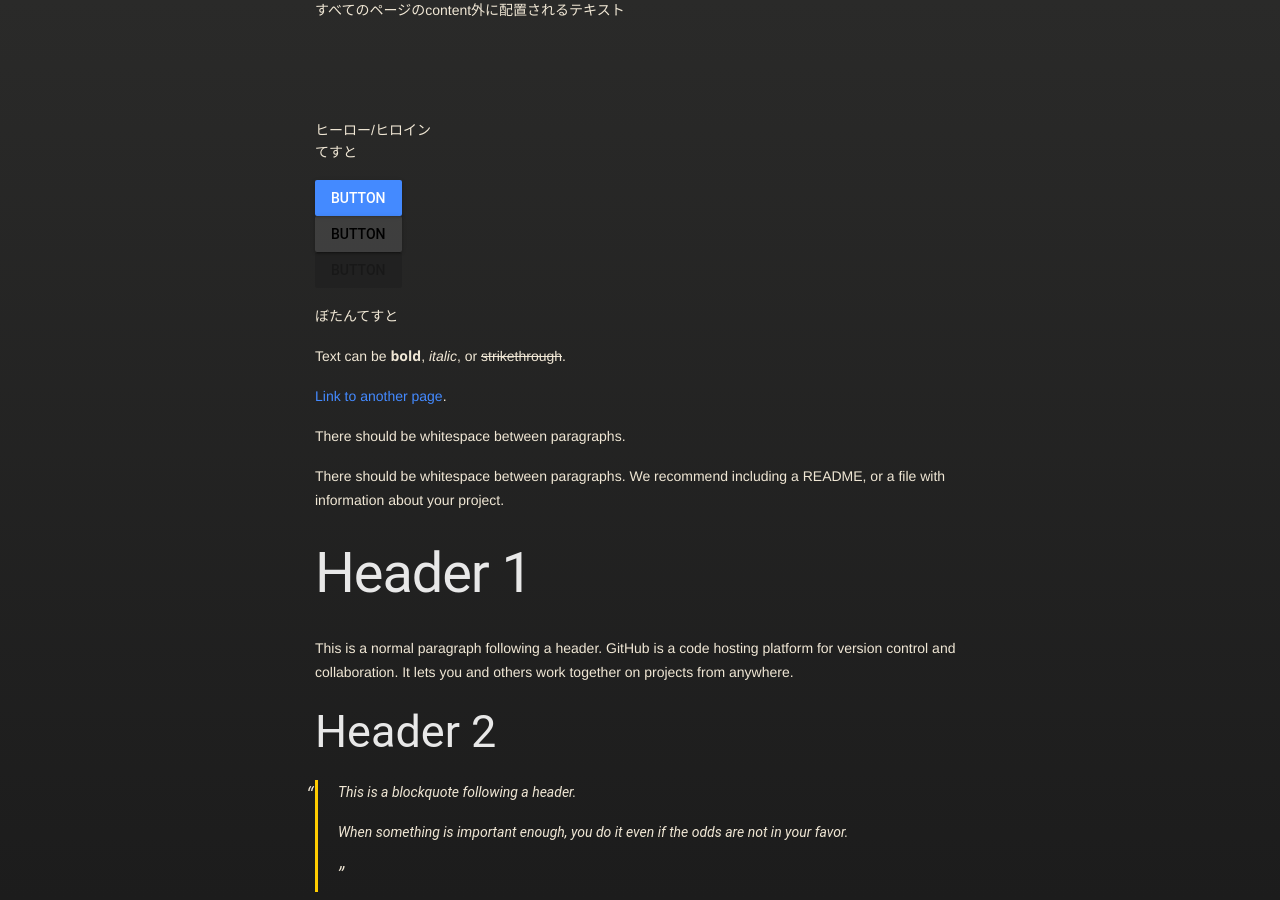
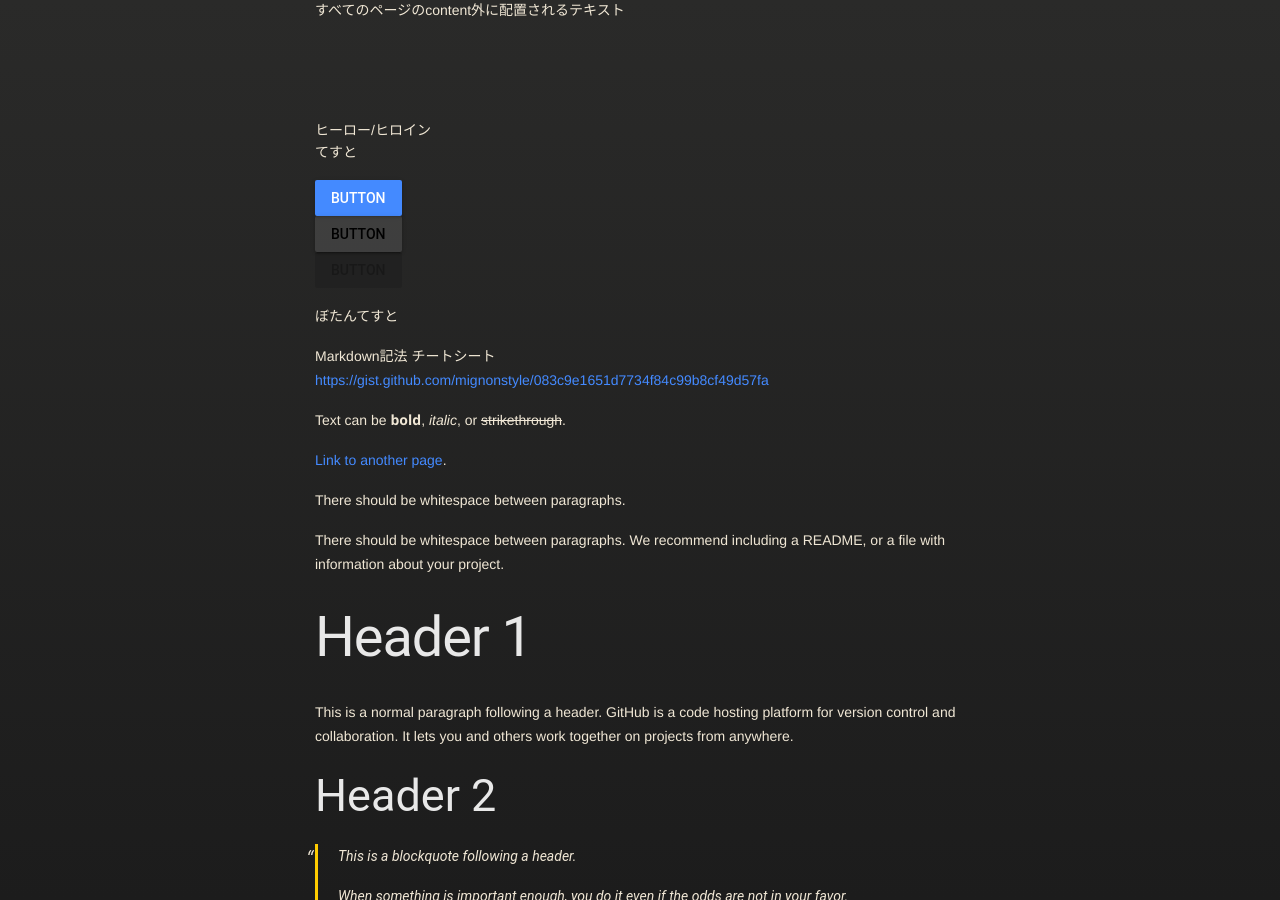
Before and after one commit to gyaaaaaaaaaaaa/readmetest.github.io, a Jekyll site: the page built from index.md, in a window 1280 px wide and 900 px high. Built offline with Jekyll 4.4.1, drawn with Linux system fonts in a browser that asks for light colours; our own code applies the rules of GitHub Pages for plain Markdown files.

Commit message:
Update index.md

```diff
--- a/index.md
+++ b/index.md
@@ -25,6 +25,9 @@
 </button>
 
 ぼたんてすと
+
+Markdown記法 チートシート
+[https://gist.github.com/mignonstyle/083c9e1651d7734f84c99b8cf49d57fa](https://gist.github.com/mignonstyle/083c9e1651d7734f84c99b8cf49d57fa)
 
 Text can be **bold**, _italic_, or ~~strikethrough~~.
 
```
